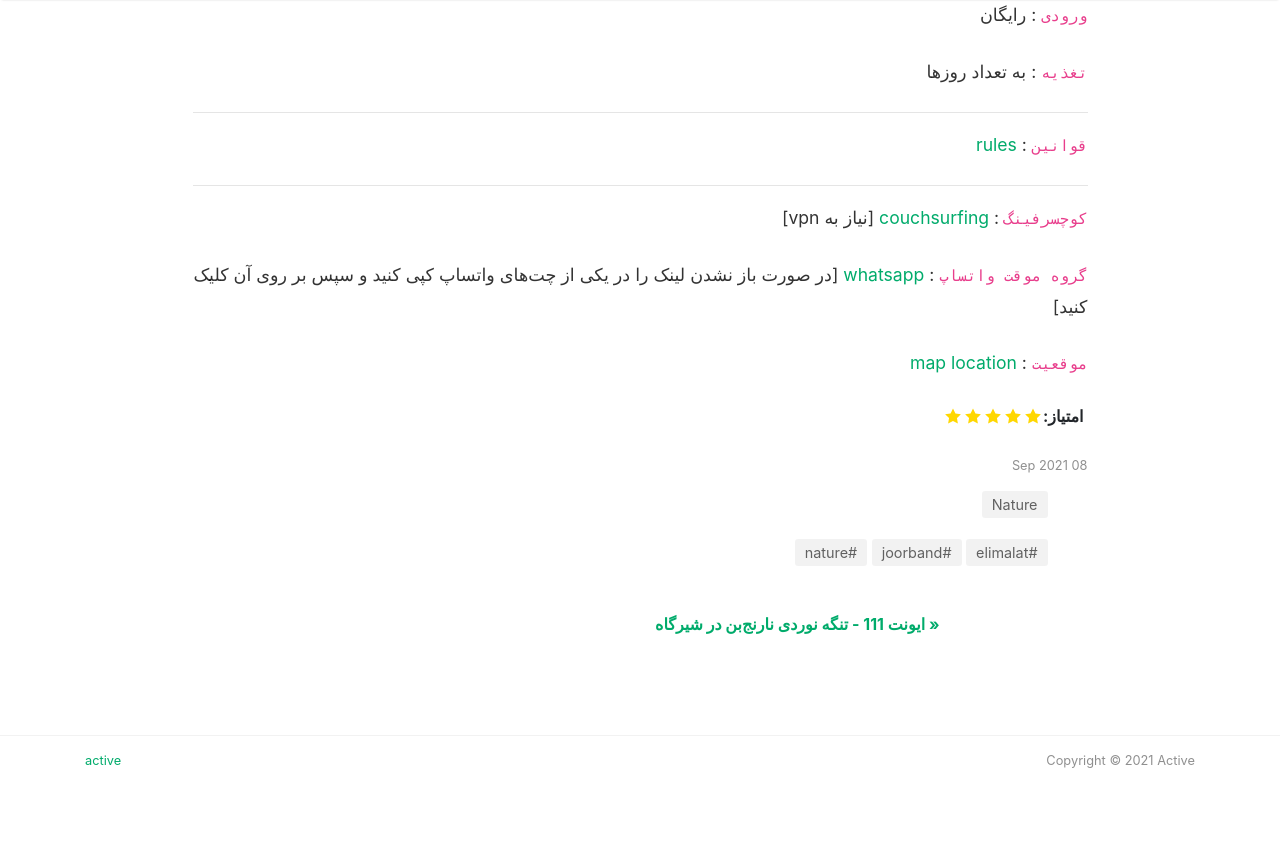
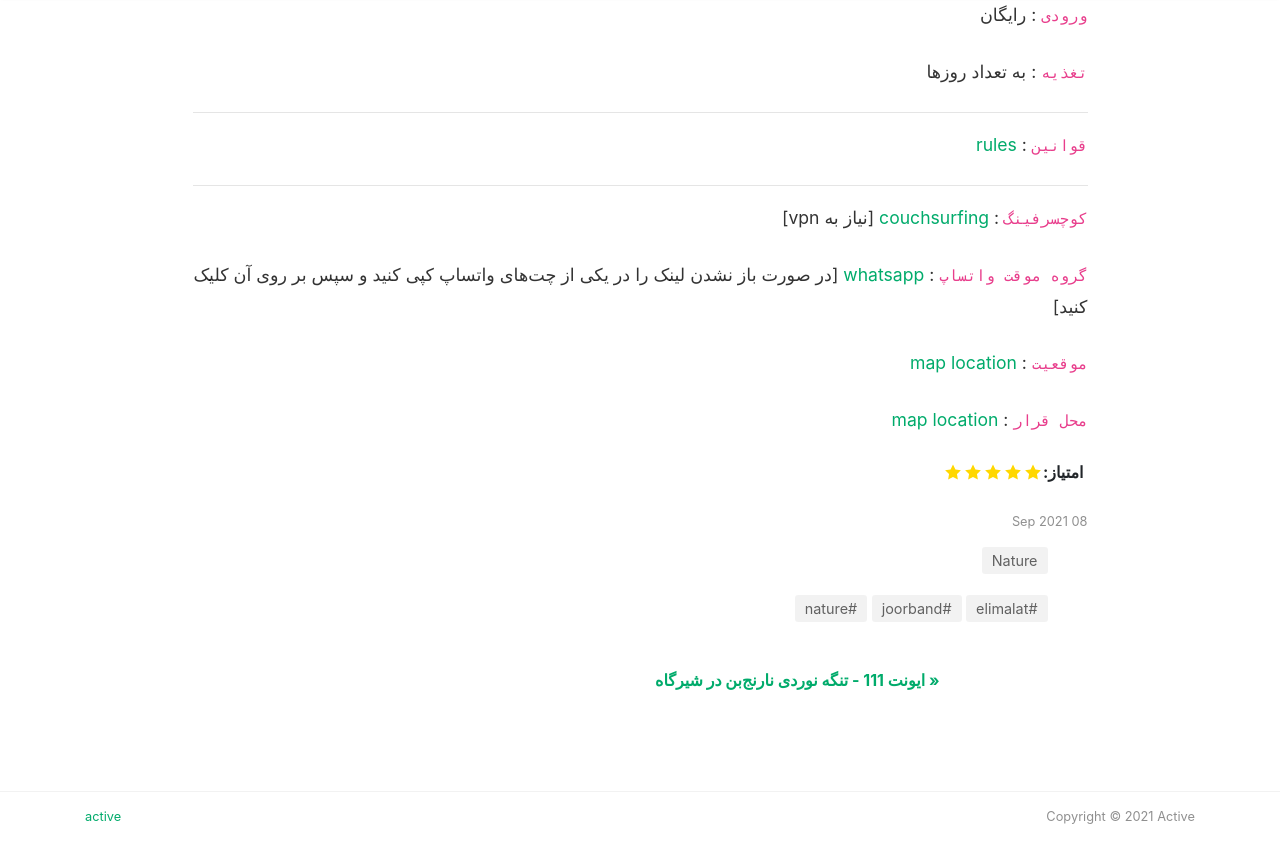
Before and after one commit to MHKarami97/active, a Jekyll site: the page built from _posts/2021-09-08-elimalat.md, in a window 1280 px wide and 900 px high, scrolled down 3368 px. Shown: the top 863 px of the window. Built offline with Jekyll 4.4.1, drawn with Linux system fonts in a browser that asks for light colours; nearby versions of some CDN libraries; comment, search, counter and statistics services are not loaded.

Commit message:
update new post

```diff
--- a/_posts/2021-09-08-elimalat.md
+++ b/_posts/2021-09-08-elimalat.md
@@ -69,3 +69,5 @@ rating: 5
 `گروه موقت واتساپ` : [whatsapp](https://chat.whatsapp.com/FDOv5ujaorg1KVLQmrWRwa) [در صورت باز نشدن لینک را در یکی از چت‌های واتساپ کپی کنید و سپس بر روی آن کلیک کنید]
 
 `موقعیت` : [map location](https://www.google.com/maps/place/Elimalat+Lake/data=!4m2!3m1!1s0x3f8faaa9c8152a7f:0x2db7bd8f2f93362a?sa=X&ved=2ahUKEwjL_vzouu3yAhVinFwKHcRiCLsQ8gF6BAheEAE)
+
+`محل قرار` : [map location](https://www.google.com/search?newwindow=1&tbs=lf:1,lf_ui:2&tbm=lcl&sxsrf=AOaemvJ_eVrthAZVtFDiEIwD8c0JVXVu1A:1630396192530&q=%D8%B3%D9%87+%D8%B1%D8%A7%D9%87+%D8%AA%D9%87%D8%B1%D8%A7%D9%86%D9%BE%D8%A7%D8%B1%D8%B3&rflfq=1&num=10&ved=2ahUKEwid7JeP49ryAhUjnVwKHddACgQQtgN6BAgPEAM#rlfi=hd:;si:;mv:[[35.8108246,51.5522989],[35.7177223,51.4685813]];tbs:lrf:!1m4!1u3!2m2!3m1!1e1!1m4!1u2!2m2!2m1!1e1!2m1!1e2!2m1!1e3!3sIAE,lf:1,lf_ui:2)
```
